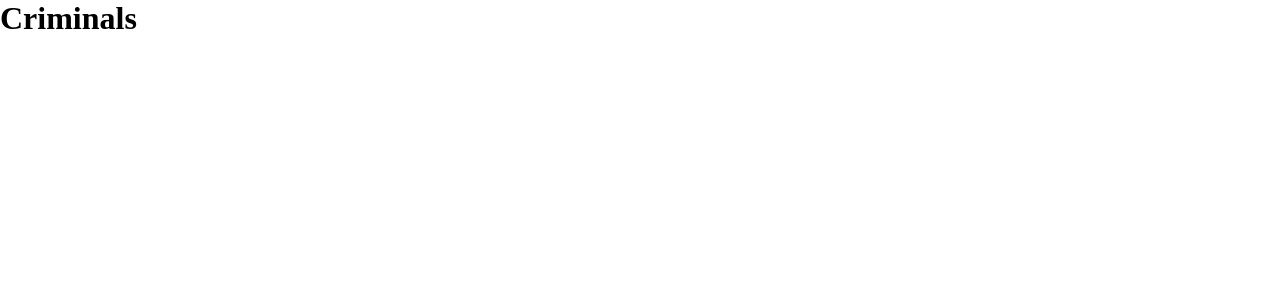
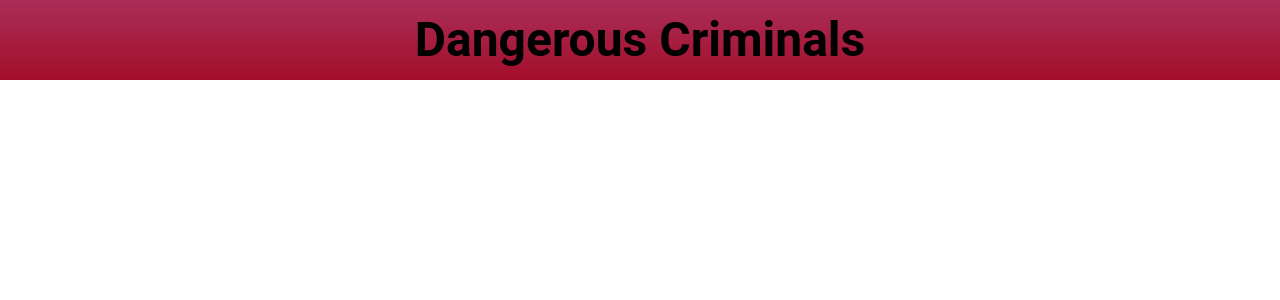
Before and after one commit to Aquilesxd100/pratica-refere-2, a React (Vite) app: page /criminals in a window 1280 px wide. Shown: the top 300 px of the page. Built offline with nearby package versions, Linux system fonts and the light colour scheme.

Commit message:
main and header

```diff
--- /dev/null
+++ b/src/components/HeaderCriminals.tsx
@@ -0,0 +1,23 @@
+import { Box, Typography } from "@mui/material";
+import React from "react";
+
+const HeaderCriminals = () => {
+  return (
+    <Box
+      height={"10%"}
+      width={"100%"}
+      display={"flex"}
+      justifyContent={"center"}
+      alignItems={"center"}
+      sx={{
+        background: "linear-gradient(#aa2e59,#a30e29)",
+      }}
+    >
+      <Typography variant="h3">
+        <strong>Dangerous Criminals</strong>
+      </Typography>
+    </Box>
+  );
+};
+
+export default HeaderCriminals;
--- /dev/null
+++ b/src/components/MainCriminals.tsx
@@ -0,0 +1,41 @@
+import { Box } from "@mui/material";
+import React from "react";
+
+const MainCriminals = () => {
+  return (
+    <React.Fragment>
+      <Box
+        display={"grid"}
+        margin={"20px 20px 0 20px"}
+        gridTemplateColumns="repeat(5, 1fr)"
+        gap={2}
+      >
+        {/* {Dataa.map((criminals) => {
+          return (
+            <Box height="100%" gridColumn="span 1" gridRow="span 2">
+              <Card sx={{ width: "100%" }}>
+                <CardMedia
+                  sx={{ height: 130 }}
+                  image={criminals.picture.large}
+                />
+                <CardContent>
+                  <Typography gutterBottom variant="h5" component="div">
+                    {criminals.name.first}
+                  </Typography>
+                  <Typography variant="body2" color="text.secondary">
+                    {criminals.gender}
+                  </Typography>
+                  <Typography variant="body2" color="text.secondary">
+                    {criminals.location.country}
+                  </Typography>
+                </CardContent>
+              </Card>
+            </Box>
+          );
+        })} */}
+      </Box>
+    </React.Fragment>
+  );
+};
+
+export default MainCriminals;
--- a/src/pages/Criminals/index.tsx
+++ b/src/pages/Criminals/index.tsx
@@ -1,9 +1,12 @@
 import React from "react";
+import HeaderCriminals from "../../components/HeaderCriminals";
+import MainCriminals from "../../components/MainCriminals";
 
 const Criminals = () => {
   return (
     <React.Fragment>
-      <h1>Criminals</h1>
+      <HeaderCriminals />
+      <MainCriminals />
     </React.Fragment>
   );
 };
--- a/src/pages/Login/index.tsx
+++ b/src/pages/Login/index.tsx
@@ -1,20 +1,11 @@
-import { Box } from "@mui/material";
 import React from "react";
+import { useForm } from "react-hook-form";
 
-const Login = async () => {
-  try {
-    const result = await fetch("https://randomuser.me/api?results=10").then(
-      (response) => response.json()
-    );
-
-    console.log(result.results);
-  } catch (error) {
-    console.log("ERRO");
-  }
+const Login = () => {
+  const {} = useForm();
   return (
     <React.Fragment>
       <h1>Login</h1>
-      <Box>oi</Box>
     </React.Fragment>
   );
 };
```
